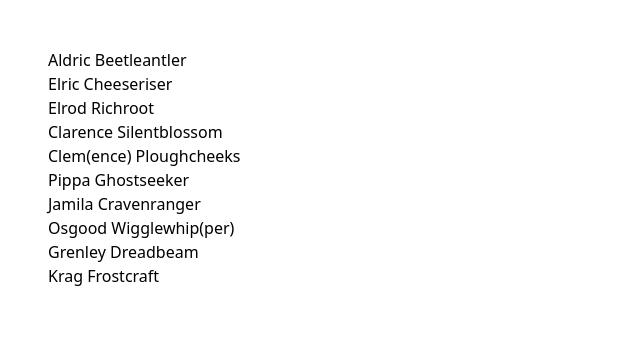
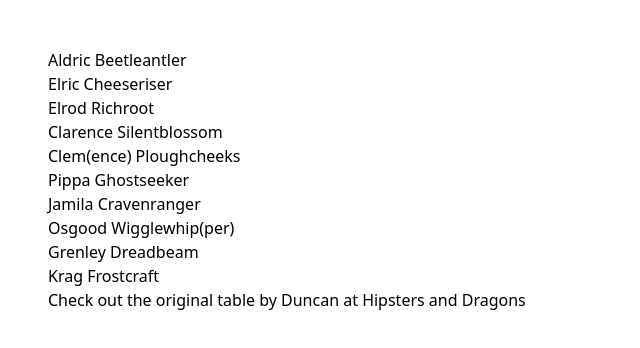
Before and after one commit to jessewarren-aa/npc_names, a plain HTML site: page index.html in a window 1280 px wide. Shown: the whole page, without its empty margins (0-640 px from the left). Drawn offline with nearby package versions, Linux system fonts and the light colour scheme.

Commit message:
Add credits

```diff
--- a/index.html
+++ b/index.html
@@ -17,6 +17,9 @@
   <section id="names">
 
   </section>
+  <section id="credits">
+    Check out the original table by Duncan at <a target="_blank" href="https://www.hipstersanddragons.com/memorable-npc-name-generator/">Hipsters and Dragons</a>
+  </section>
   <script src="assets/js/random.js"></script>
   <script src="assets/js/names.js"></script>
   <script src="assets/js/scripts.js"></script>
```
